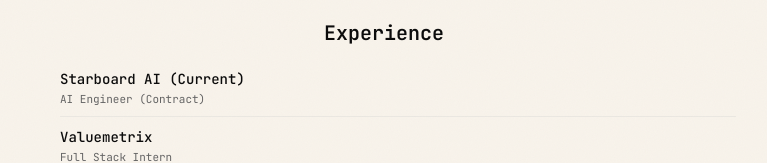
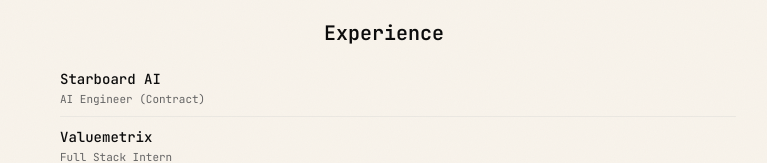
Before and after one commit to Saksham1387/my-website, a Next.js app: page / in a window 1280 px wide. Shown: the part 320-483 px from the top of the page, without its empty margins (256-1023 px from the left). Built offline with nearby package versions, Linux system fonts and the light colour scheme; no server answers.

Commit message:
updated something

```diff
--- a/app/page.tsx
+++ b/app/page.tsx
@@ -10,7 +10,7 @@
 
 const workExperience = [
   {
-    company: "Starboard AI (Current)",
+    company: "Starboard AI",
     role: "AI Engineer (Contract)",
     url: "https://www.starboard-ai.com/",
     description:
```
